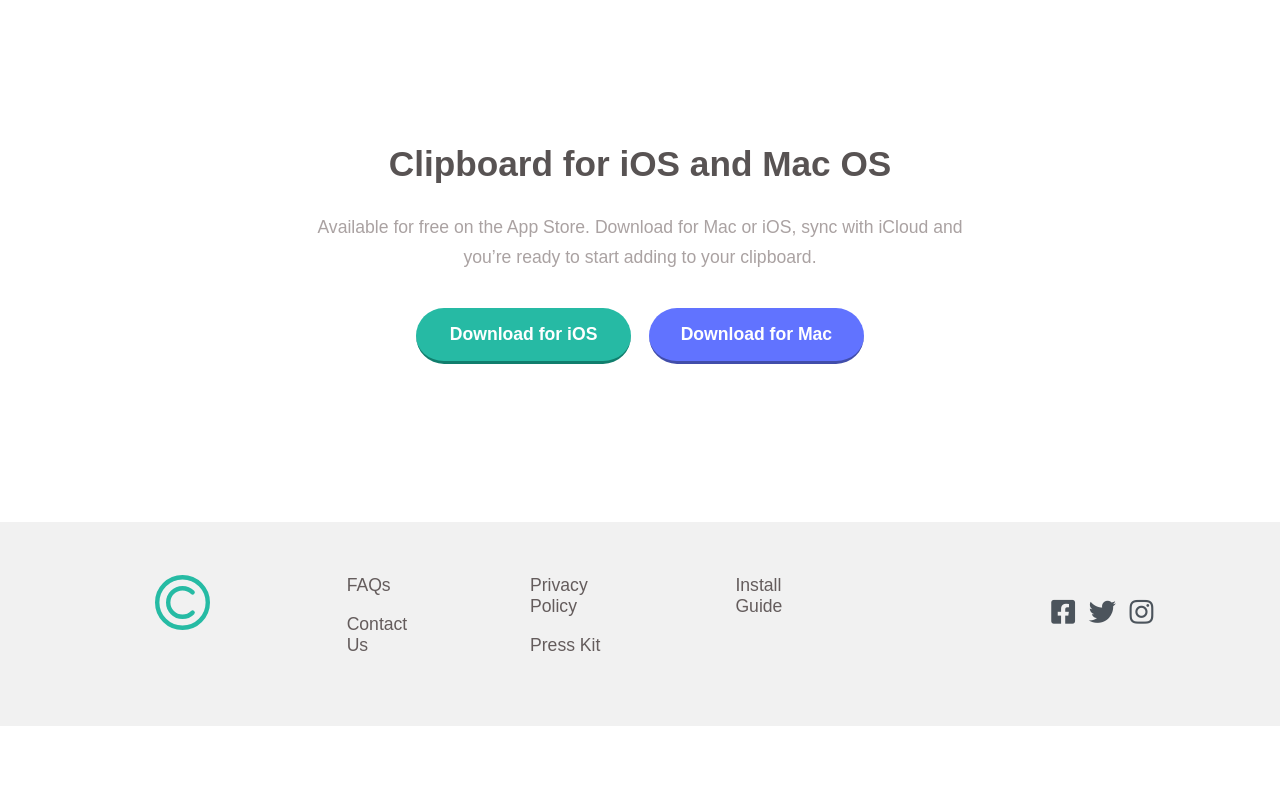
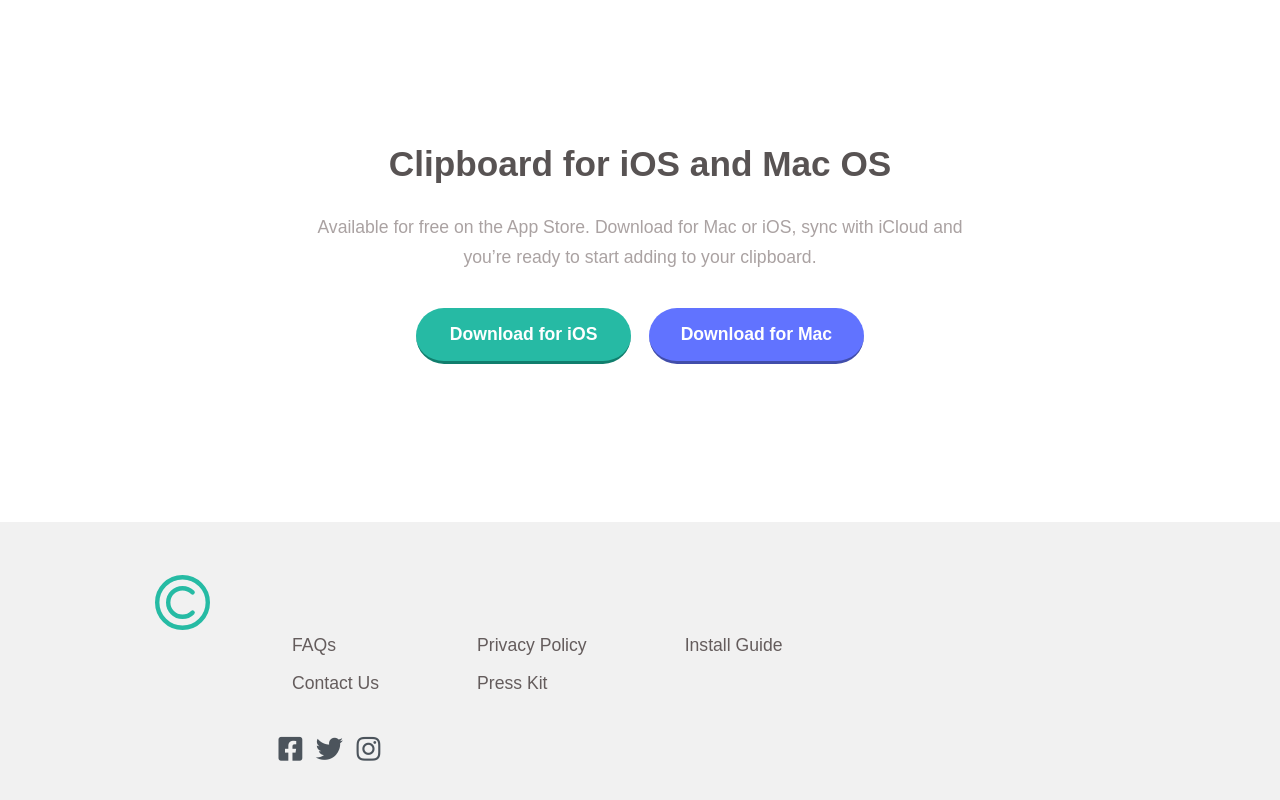
Before and after one commit to EsraaGamal-22/clipboard-landing-page, a plain HTML site: page index.html in a window 1280 px wide. Shown: the part 3109-3909 px from the top of the page. Before the commit the page ends 3835 px from the top, so only its background shows below. Drawn offline with Linux system fonts and the light colour scheme; a web font is replaced by a local one.

Commit message:
Update index.html

```diff
--- a/index.html
+++ b/index.html
@@ -115,7 +115,7 @@
     </div>
   </section>
  <footer class="foot-container">
-   <div class="container-1 row">
+   <div class="container-1 roww">
      <img src="images/logo.svg" class="logo-footer" alt="logg-imgg">
      <div class="content-footer row">
        <ul class="list-foot">
```
